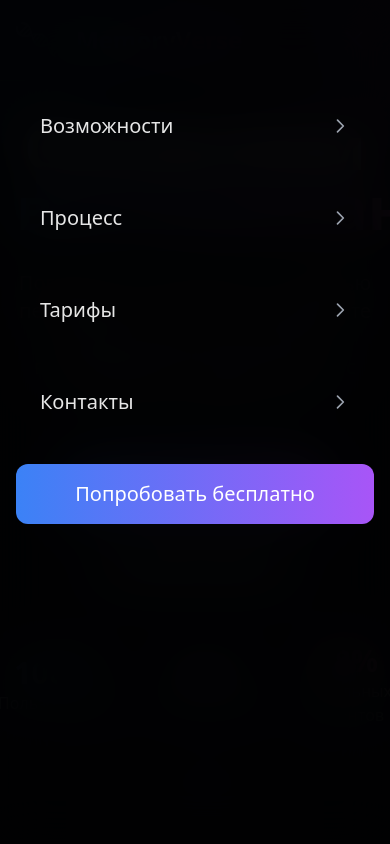
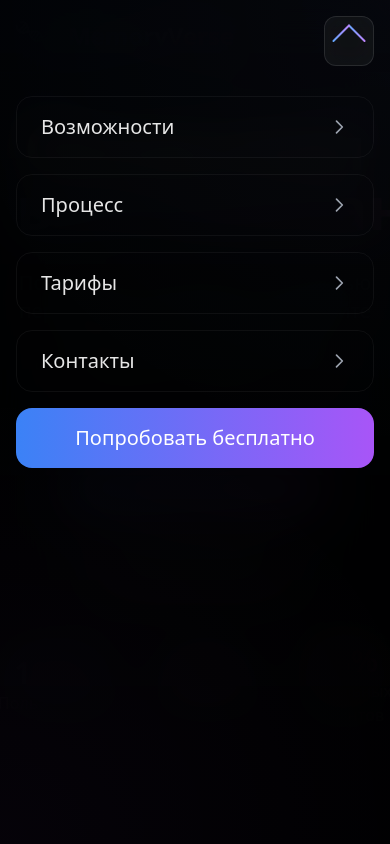
Before and after one commit to Primus-max/memoryverse, a Vue app: page / in a window 390 px wide. Both pictures are taken after a click on the button 354 px from the left and 40 px from the top of the page. Shown: the top 844 px of the page. Built offline with nearby package versions, Linux system fonts and the light colour scheme.

Commit message:
Refactor Header component: update mobile menu styles, enhance button animations, and improve responsiveness for a better user experience.

```diff
--- a/src/components/Header.vue
+++ b/src/components/Header.vue
@@ -22,7 +22,7 @@
         <!-- Кнопка бургер-меню -->
         <button @click="toggleMenu"
                 class="md:hidden z-50 p-2 focus:outline-none"
-                :class="{ 'fixed right-4': isMenuOpen }">
+                :class="{ 'opacity-0': isMenuOpen }">
           <div class="w-6 h-0.5 bg-gradient-to-r from-blue-400 to-purple-400 mb-1.5 rounded-full transition-all"
                :class="{ 'rotate-45 translate-y-2': isMenuOpen }"></div>
           <div class="w-6 h-0.5 bg-gradient-to-r from-blue-400 to-purple-400 mb-1.5 rounded-full transition-all"
@@ -40,25 +40,53 @@
 
     <!-- Мобильное меню -->
     <div v-show="isMenuOpen"
-         class="fixed inset-0 bg-gradient-to-b from-black/95 via-black/98 to-black/95 backdrop-blur-xl z-40 transition-all duration-300"
-         :class="{ 'opacity-100': isMenuOpen, 'opacity-0 pointer-events-none': !isMenuOpen }">
+         class="fixed inset-0 mobile-menu-bg backdrop-blur-xl z-40 transition-all duration-500"
+         :class="{ 'opacity-100 menu-open': isMenuOpen, 'opacity-0 pointer-events-none': !isMenuOpen }">
+
+      <!-- Кнопка закрытия -->
+      <button @click="closeMenu"
+              class="close-button fixed top-4 right-4 p-3 rounded-xl
+                     bg-white/5 border border-white/10 backdrop-blur-lg
+                     hover:bg-white/10 hover:border-white/20
+                     transition-all duration-300 transform hover:scale-110
+                     group">
+        <div class="relative w-6 h-6">
+          <div class="absolute inset-0 rotate-45 transform origin-center">
+            <div class="w-6 h-0.5 bg-gradient-to-r from-blue-400 to-purple-400 rounded-full
+                        group-hover:from-blue-500 group-hover:to-purple-500
+                        transition-all duration-300"></div>
+          </div>
+          <div class="absolute inset-0 -rotate-45 transform origin-center">
+            <div class="w-6 h-0.5 bg-gradient-to-r from-blue-400 to-purple-400 rounded-full
+                        group-hover:from-blue-500 group-hover:to-purple-500
+                        transition-all duration-300"></div>
+          </div>
+        </div>
+      </button>
+
       <div class="container mx-auto px-4 pt-24">
         <div class="flex flex-col items-center text-center">
-          <div class="w-full max-w-sm space-y-8">
-            <a v-for="link in navLinks"
+          <div class="w-full max-w-sm space-y-4">
+            <a v-for="(link, index) in navLinks"
                :key="link.href"
                :href="link.href"
                class="mobile-menu-link group"
+               :style="{ animationDelay: `${index * 100}ms` }"
                @click="closeMenu">
-              <div class="flex items-center justify-between py-4 px-6 rounded-xl hover:bg-white/5">
+              <div class="flex items-center justify-between py-4 px-6 rounded-2xl
+                          hover:bg-gradient-to-r hover:from-white/5 hover:to-transparent
+                          border border-white/5 hover:border-white/10
+                          transform hover:translate-x-2 hover:scale-[1.02]">
                 <span>{{ link.text }}</span>
-                <svg class="w-5 h-5 text-gray-400 group-hover:text-white transition-colors" fill="none" viewBox="0 0 24 24" stroke="currentColor">
+                <svg class="w-5 h-5 text-gray-400 group-hover:text-white transition-colors"
+                     fill="none" viewBox="0 0 24 24" stroke="currentColor">
                   <path stroke-linecap="round" stroke-linejoin="round" stroke-width="2" d="M9 5l7 7-7 7" />
                 </svg>
               </div>
             </a>
             <button @click="closeMenu"
-                    class="mobile-primary-button">
+                    class="mobile-primary-button menu-button"
+                    :style="{ animationDelay: `${navLinks.length * 100}ms` }">
               Попробовать бесплатно
             </button>
           </div>
@@ -112,18 +140,36 @@ const closeMenu = () => {
   @apply w-full;
 }
 
+.mobile-menu-bg {
+  background: radial-gradient(circle at top right, rgba(96, 165, 250, 0.03), transparent 50%),
+              radial-gradient(circle at bottom left, rgba(168, 85, 247, 0.03), transparent 50%),
+              linear-gradient(to bottom, rgba(0, 0, 0, 0.95), rgba(0, 0, 0, 0.98));
+}
+
 .mobile-menu-link {
   @apply block text-xl font-medium text-white/90
-         transition-all duration-200;
+         transition-all duration-300;
+  opacity: 0;
+  transform: translateY(20px);
+}
+
+.menu-open .mobile-menu-link {
+  animation: slideIn 0.5s ease forwards;
 }
 
 .mobile-primary-button {
   @apply bg-gradient-to-r from-blue-500 to-purple-500
          text-white text-xl font-medium
-         px-8 py-4 rounded-xl mt-8
+         px-8 py-4 rounded-2xl mt-8
          hover:from-blue-600 hover:to-purple-600
          transition-all duration-300
-         w-full;
+         w-full transform hover:scale-[1.02];
+  opacity: 0;
+  transform: translateY(20px);
+}
+
+.menu-open .mobile-primary-button {
+  animation: slideIn 0.5s ease forwards;
 }
 
 .primary-button {
@@ -136,4 +182,28 @@ const closeMenu = () => {
 .scale-button {
   @apply hover:scale-105 active:scale-95;
 }
+
+@keyframes slideIn {
+  from {
+    opacity: 0;
+    transform: translateY(20px);
+  }
+  to {
+    opacity: 1;
+    transform: translateY(0);
+  }
+}
+
+.close-button {
+  opacity: 0;
+  transform: translateY(-20px) scale(0.8);
+  animation: slideInButton 0.5s ease forwards;
+}
+
+@keyframes slideInButton {
+  to {
+    opacity: 1;
+    transform: translateY(0) scale(1);
+  }
+}
 </style>
--- a/src/components/LogoIcon.vue
+++ b/src/components/LogoIcon.vue
@@ -161,7 +161,7 @@
 
 <style scoped>
 .logo-wrapper {
-  @apply relative w-12 h-12;
+  @apply relative w-10 h-10;
   overflow: visible;
 }
 
```
